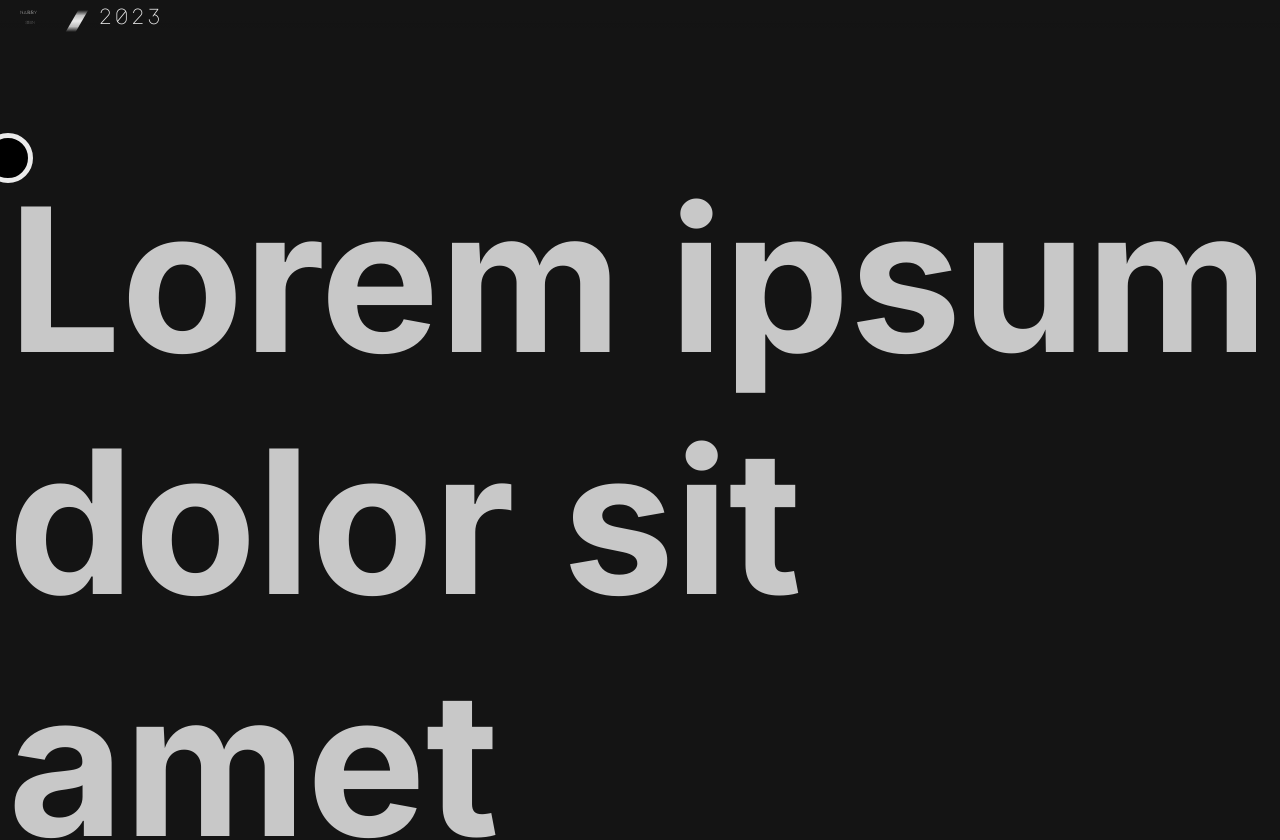
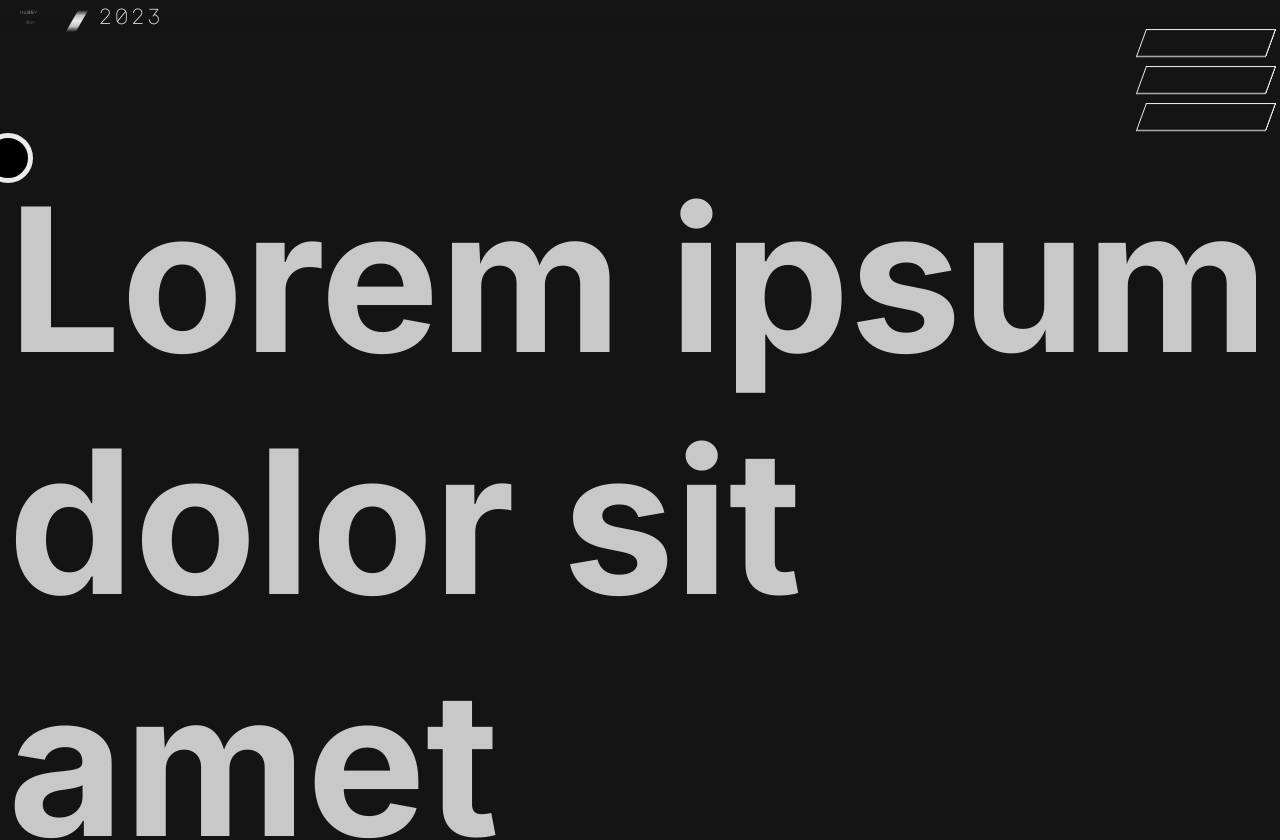
Before and after one commit to Duckjpeg/portfolio, a Vue app: page / in a window 1280 px wide. Shown: the top 840 px of the page. Built offline with nearby package versions, Linux system fonts and the light colour scheme.

Commit message:
adding hamburger

```diff
--- a/src/assets/styles/title.css
+++ b/src/assets/styles/title.css
@@ -27,6 +27,7 @@ trial and error an look nice on screen but not in code*/
 	flex-direction: row;
 }
 .titleContainer {
+	z-index:50;
 	padding: 1vw 0 0 2vw;
 	position: fixed;
 	top: 0;
--- a/src/main.js
+++ b/src/main.js
@@ -5,6 +5,7 @@ import App from './App.vue'
 import router from './router'
 
 import './assets/styles/title.css'
+import './assets/styles/hamburger.css'
 
 const app = createApp(App)
 
--- a/src/views/index.vue
+++ b/src/views/index.vue
@@ -14,7 +14,14 @@
 					>ste<span class="spinny" id="spinnyV">V</span> en</span
 				>
 			</div>
-			<nav></nav>
+			<nav>
+				<div class="menuHam">
+					<input type="checkbox" />
+					<div class="bar" id="line1"></div>
+					<div class="bar" id="line2"></div>
+					<div class="bar" id="line3"></div>
+				</div>
+			</nav>
 		</header>
 		<main>
 			<div class="subTitle" style="font-size: 200px">
@@ -152,6 +159,130 @@ export default {
 	cursor: none;
 }
 
+.bar{
+    width:10vw;
+    height:2vw;
+	border:0.1vw var(--mainFontColor) solid;
+    background:rgb(20 20 20);
+	margin:0.725vw; /*TODO: make work on screen sizes */
+	transform:skew(-20deg);
+}
+#line1{
+	animation: line-1-close 600ms forwards;
+}
+#line2{
+	animation: line-2-close 600ms forwards;
+}
+#line3{
+	animation: line-3-close 600ms forwards;
+}
+.menuHam > input{
+	width:10vw;
+	height:120px; /*need to adjust size on scroll*/
+	position: absolute;
+	opacity:0;
+	z-index:99;
+}
+.menuHam > input:checked ~ #line1{
+	animation: line-1-open 600ms forwards;
+}
+.menuHam > input:checked ~ #line2{
+	animation: line-2-open 600ms forwards;
+}
+.menuHam > input:checked ~ #line3{
+	animation: line-3-open 600ms forwards;
+}
+
+.menuHam{
+    z-index:98;
+    position:fixed;
+	top:20px;
+	right:0;
+}
+@keyframes line-1-open{
+	15%{
+		translate: 0 133%;
+	}
+	60%{
+		rotate:0deg;
+		transform:skew(0deg);
+	}
+	100%{
+		translate: 0 133%;
+		rotate:45deg;
+		transform:skew(-45deg);
+	}
+}
+@keyframes line-2-open{
+	0%{
+		opacity:1;
+	}
+	25%{
+		opacity:0;
+	}
+	100%{
+		opacity:0; /*TODO: make fade out and also make fade in smooother */
+	}
+}
+@keyframes line-3-open{
+	15%{
+		translate: 0 -133%;
+	}
+	60%{
+		rotate: 0deg;
+		transform:skew(0deg);
+	}
+	100%{
+		translate: 0 -133%;
+		rotate:-45deg;
+		transform:skew(45deg);
+	}
+}
+
+@keyframes line-1-close{
+	0%{
+		translate: 0 133%;
+		rotate:45deg;
+	}
+	40%{
+		rotate:0deg;
+	}
+	85%{
+		translate: 0 133%;
+	}
+	100%{
+		translate: 0 0;
+		rotate: 0deg;
+	}
+}
+@keyframes line-2-close{
+	0%{
+		opacity:0; /*TODO: make fade out and also make fade in smooother */
+	}
+	75%{
+		opacity:0;
+	}
+	100%{
+		opacity:1;
+	}
+}
+@keyframes line-3-close{
+	0%{
+		translate: 0 -133%;
+		rotate:-45deg;
+	}
+	40%{
+		rotate: 0deg;
+	}
+	85%{
+		translate: 0 -133%;
+	}
+	100%{
+		translate: 0 0;
+		rotate: 0deg;
+	}
+}
+
 /*custom mouse */
 #mouse {
 	position: fixed;
```
Also changed, not shown: src/assets/styles/hamburger.css (added), 1 other file (tests, documents, lock files or other folders).
